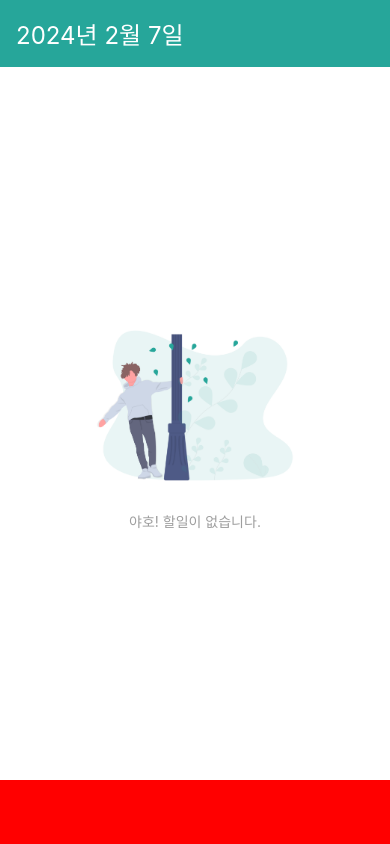
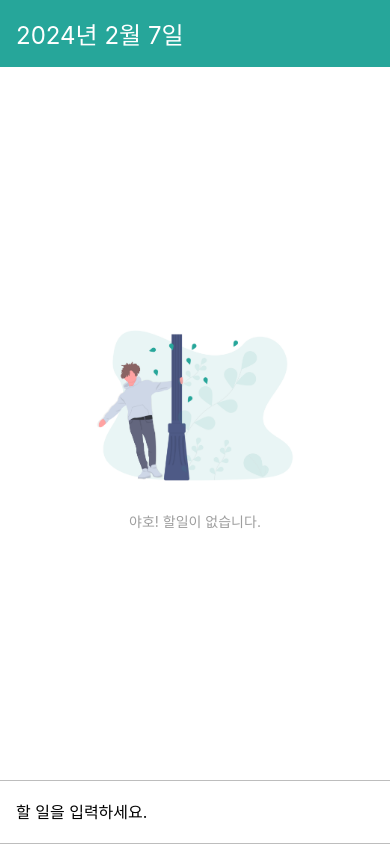
Before and after one commit to wannabefrontdeveloper/TodoApp, a React Native app: screen / in a window 390 px wide. Built offline with nearby package versions, Linux system fonts and the light colour scheme.

Commit message:
코드수정 기존에 설정한 빨간색 배경을 없애고, TextInput 컴포넌트를 사용하였습니다.

```diff
--- a/components/AddTodo.js
+++ b/components/AddTodo.js
@@ -1,14 +1,26 @@
 import React from 'react';
-import {View, StyleSheet} from 'react-native';
+import {View, StyleSheet, TextInput} from 'react-native';
 
 function AddTodo() {
-  return <View style={styles.block} />;
+  return (
+    <View style={styles.block}>
+      <TextInput placeholder="할 일을 입력하세요." style={styles.input} />
+    </View>
+  );
 }
 
 const styles = StyleSheet.create({
   block: {
     height: 64,
-    backgroundColor: 'red',
+    paddingHorizontal: 16,
+    borderColor: '#bdbdbd',
+    borderTopWidth: 1,
+    borderBottomWidth: 1,
+    justifyContent: 'center',
+  },
+  input: {
+    fontSize: 16,
+    paddingVertical: 8,
   },
 });
 
```
